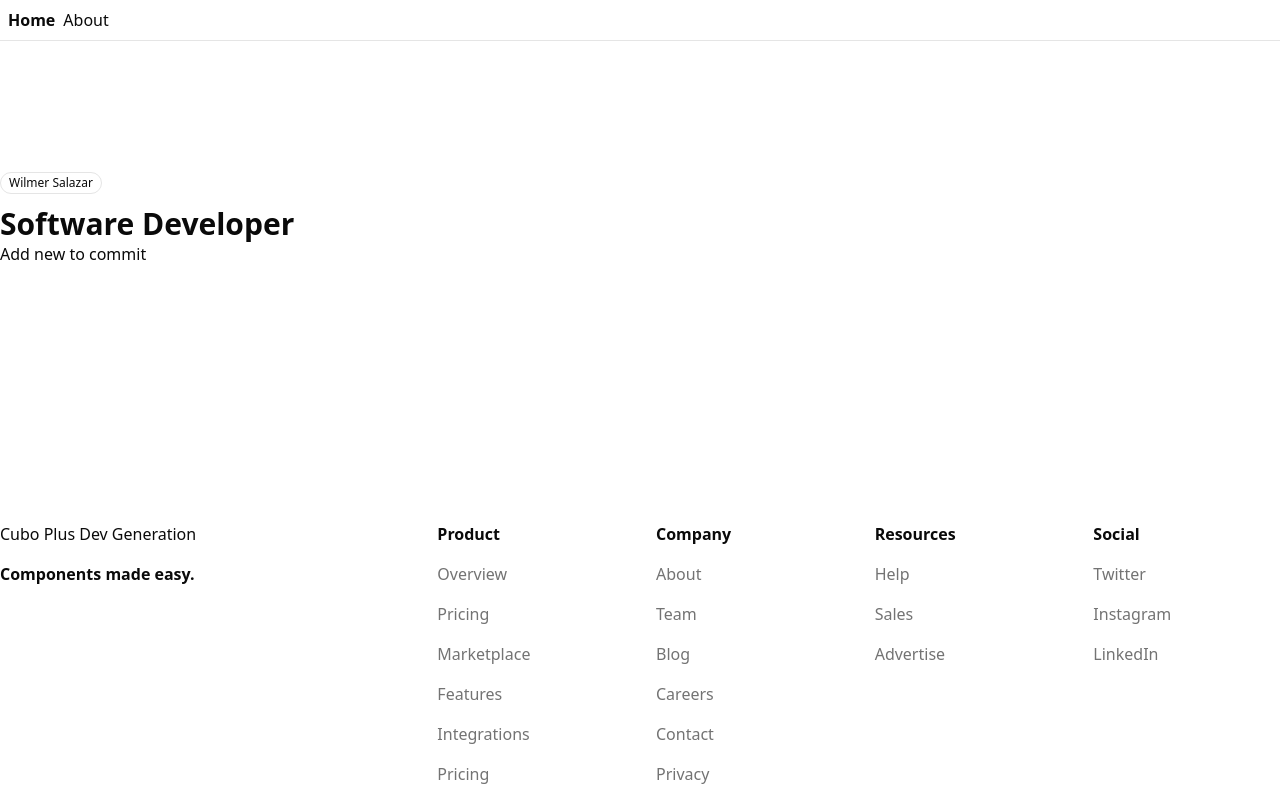
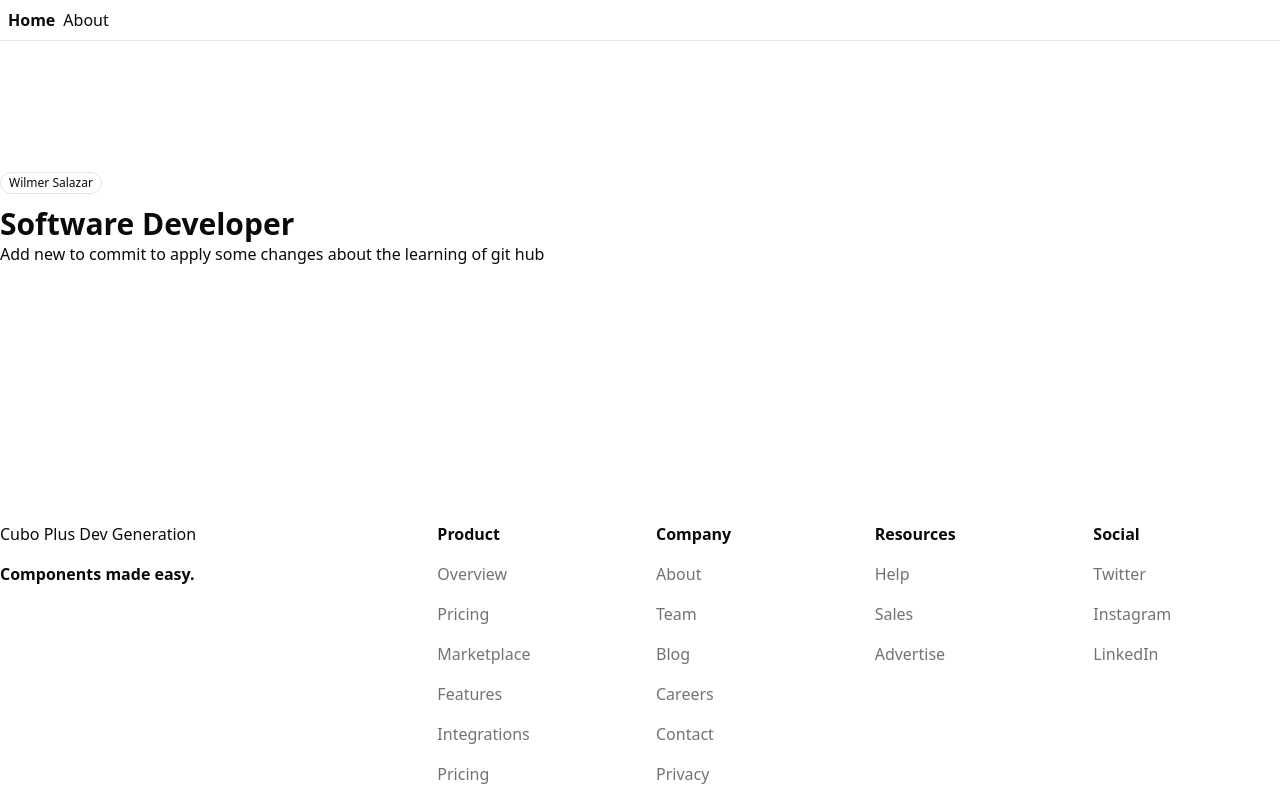
Before and after one commit to wkatir/proyectowilmer, a React (Vite) app: page / in a window 1280 px wide. Shown: the top 800 px of the page. Built offline with nearby package versions, Linux system fonts and the light colour scheme.

Commit message:
title
description

space

```diff
--- a/src/components/Content.tsx
+++ b/src/components/Content.tsx
@@ -59,7 +59,7 @@ const Content1 = ({ className }: Content1Props) => {
               <h1 className="mt-3 text-3xl font-extrabold">
                 Software Developer
               </h1>
-              <p>Add new to commit</p>
+              <p>Add new to commit to apply some changes about the learning of git hub</p>
            </div>
           </div>
         </div>
```
